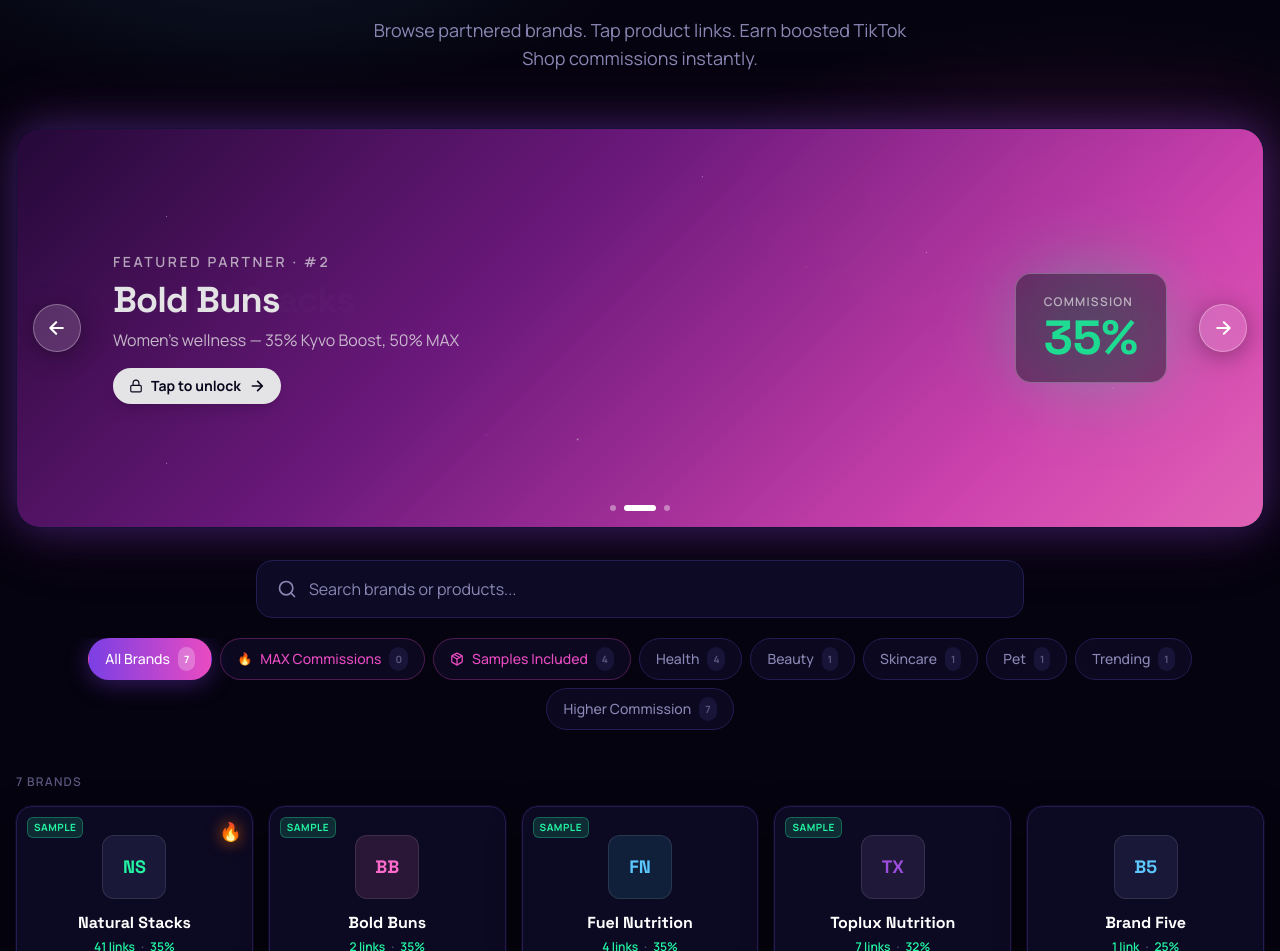
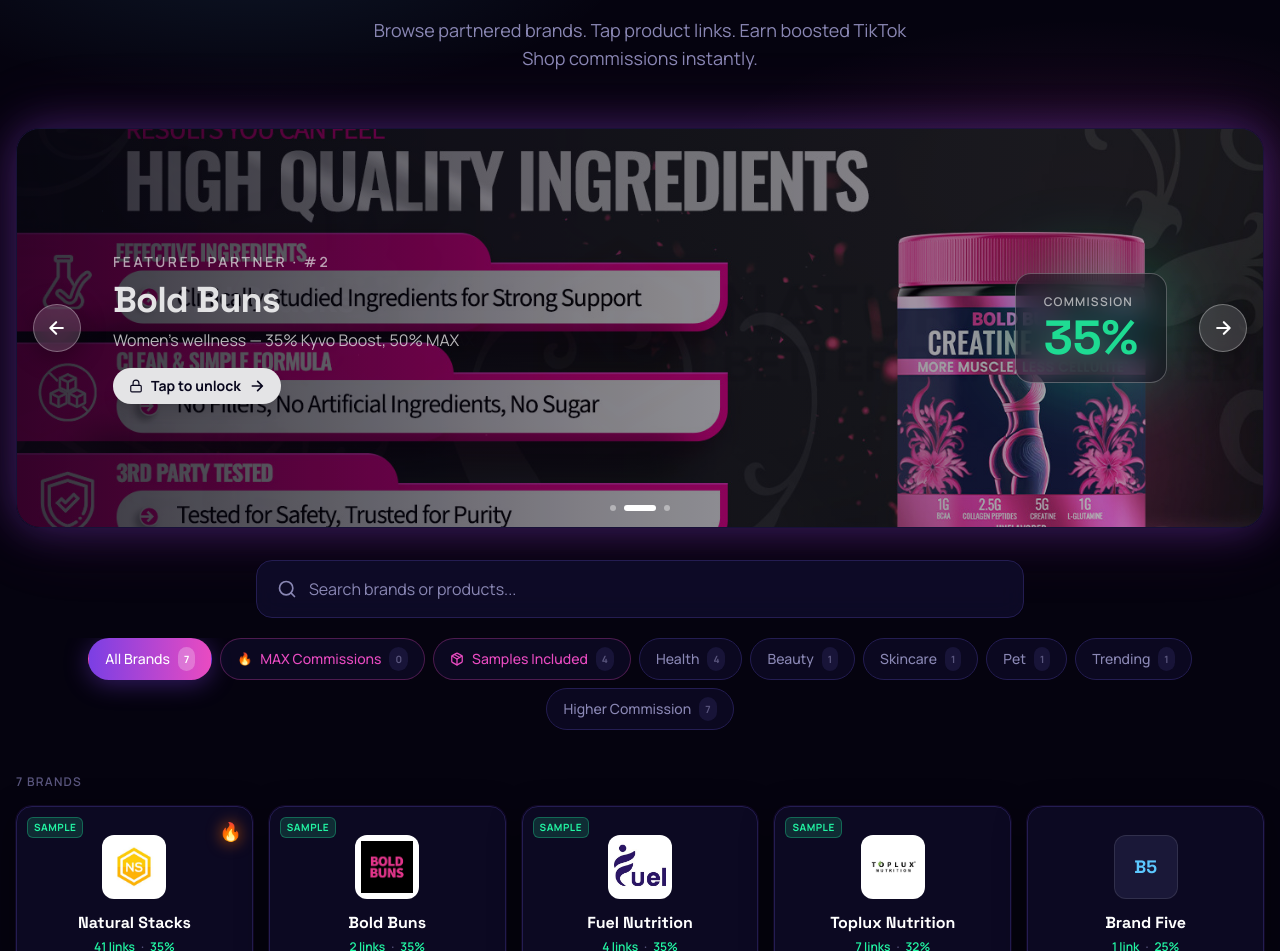
Before and after one commit to aragonmedia/kyvo-portal, a Next.js app: page / in a window 1280 px wide. Shown: the part 301-1252 px from the top of the page. Built offline with nearby package versions, Linux system fonts and the light colour scheme.

Commit message:
Wire uploaded logos + banners + 54 product images; fix page.tsx multi-select

```diff
--- a/data/brands.ts
+++ b/data/brands.ts
@@ -48,9 +48,9 @@
     tagline: 'Premium nootropics — 35% Kyvo Boost, 50% MAX',
     bannerGradient:
       'linear-gradient(135deg, #1a0b3e 0%, #4a1d8a 35%, #7B3FE4 70%, #22F5A3 100%)',
-    // bannerImage: '/banners/natural-stacks.jpg',  // uncomment when uploaded
+    bannerImage: '/banners/natural-stacks.jpg',
+    logo: '/logos/natural-stacks.png',
     logoTile: { bg: '#1A1838', fg: '#22F5A3', initials: 'NS' },
-    // logo: '/logos/natural-stacks.png',  // uncomment when uploaded
     // ─── 41 products, sorted by items sold (descending) ────────────────
     links: [
       { productName: 'Dopamine Brain Food (60ct)', slug: 'dopamine-brain-food', itemsSold: 41112, price: '$28.95-$89.95', url: 'https://affiliate-us.tiktok.com/api/v1/share/AJQXbgtdeElS' },
@@ -111,9 +111,9 @@
     tagline: "Women's wellness — 35% Kyvo Boost, 50% MAX",
     bannerGradient:
       'linear-gradient(135deg, #2a0a3e 0%, #7a1d8a 40%, #E94BC1 80%, #FF6BCB 100%)',
-    // bannerImage: '/banners/bold-buns.jpg',
+    bannerImage: '/banners/bold-buns.jpg',
+    logo: '/logos/bold-buns.png',
     logoTile: { bg: '#2A1738', fg: '#FF6BCB', initials: 'BB' },
-    // logo: '/logos/bold-buns.png',
     // ─── 2 products, sorted by items sold (descending) ────────────────
     links: [
       { productName: 'Bold Buns Creatine for Women', slug: 'bold-buns-creatine', itemsSold: 55428, price: '$33.99-$38.99', url: 'https://affiliate-us.tiktok.com/api/v1/share/AJQXs9cmdk5Q' },
@@ -135,9 +135,9 @@
     tagline: 'Beauty & longevity — 35% Kyvo Boost, 50% MAX',
     bannerGradient:
       'linear-gradient(135deg, #0a1d3e 0%, #1d4a8a 40%, #5CC8FF 80%, #22F5A3 100%)',
-    // bannerImage: '/banners/fuel-nutrition.jpg',
+    bannerImage: '/banners/fuel-nutrition.jpg',
+    logo: '/logos/fuel-nutrition.png',
     logoTile: { bg: '#11203A', fg: '#5CC8FF', initials: 'FN' },
-    // logo: '/logos/fuel-nutrition.png',
     // ─── 4 products, sorted by items sold (descending) ────────────────
     links: [
       { productName: 'Multi Collagen Peptides Beauty Powder', slug: 'multi-collagen-peptides', itemsSold: 8539, price: '$35.00-$37.00', url: 'https://affiliate-us.tiktok.com/api/v1/share/AJQXrt3AsGeX' },
@@ -160,8 +160,8 @@
     highCommission: true,
     samplesIncluded: true,
     tagline: 'Megaseller supplements — 32% Kyvo Boost, 50% MAX',
+    logo: '/logos/toplux-nutrition.png',
     logoTile: { bg: '#1F1838', fg: '#9D4EDD', initials: 'TX' },
-    // logo: '/logos/toplux-nutrition.png',
     // ─── 7 products, sorted by items sold (descending) ────────────────
     links: [
       { productName: 'Magnesium Complex 1000mg (8 forms)', slug: 'magnesium-complex', itemsSold: 1385330, price: '$17.97', url: 'https://affiliate-us.tiktok.com/api/v1/share/AJQXsVxpErPO' },
```
Also changed, not shown: public/logos/bold-buns.png (added), public/logos/toplux-nutrition.png (added).
